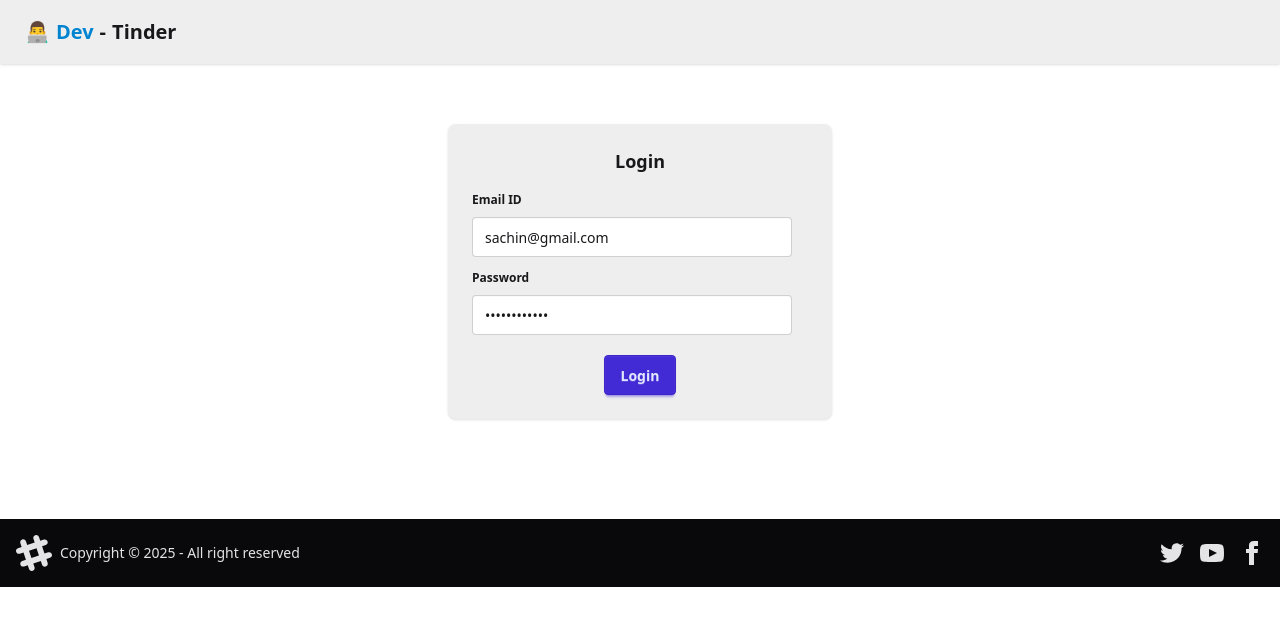
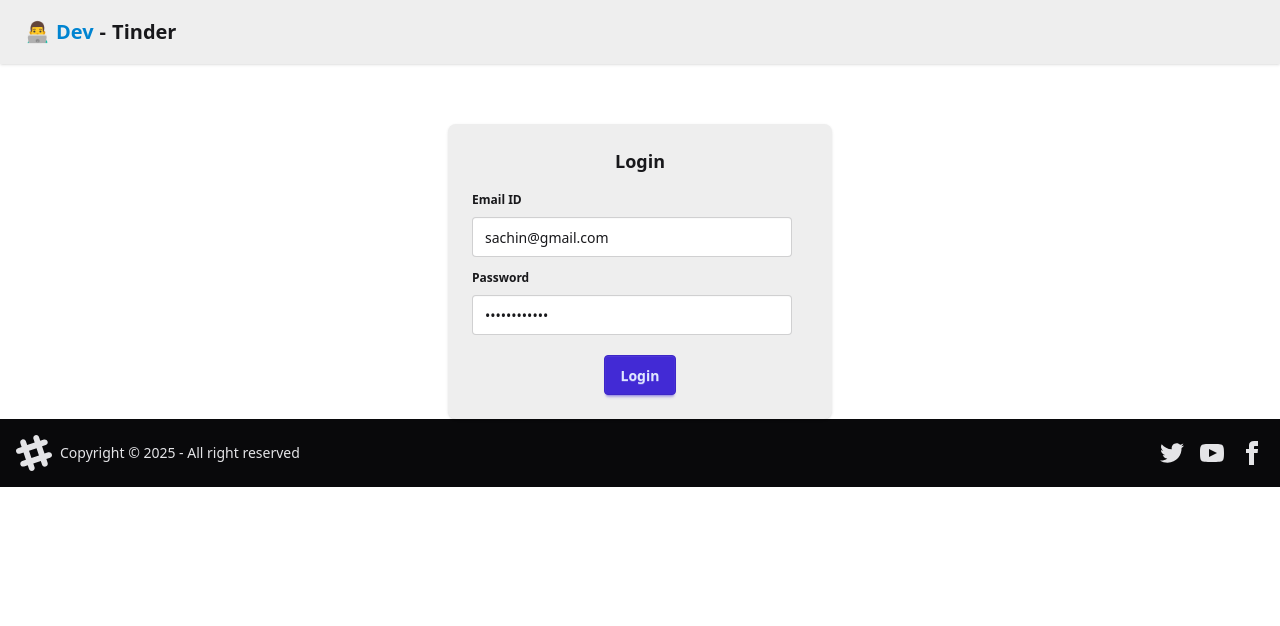
Before and after one commit to ShivamThakur7667/DevTinder-web, a React (Vite) app: page /login in a window 1280 px wide. Shown: the top 626 px of the page. Built offline with nearby package versions, Linux system fonts and the light colour scheme; no server answers.

Commit message:
Footer & UserCard is updated successfully

```diff
--- a/src/components/Footer.jsx
+++ b/src/components/Footer.jsx
@@ -1,7 +1,7 @@
 const Footer = () => {
   return (
     <>
-      <footer className="footer sm:footer-horizontal bg-neutral text-neutral-content items-center p-4 mt-25 bottom-0">
+      <footer className="footer sm:footer-horizontal bg-neutral text-neutral-content items-center p-4">
         <aside className="grid-flow-col items-center">
           <svg
             width="36"
@@ -14,7 +14,7 @@
           >
             <path d="M22.672 15.226l-2.432.811.841 2.515c.33 1.019-.209 2.127-1.23 2.456-1.15.325-2.148-.321-2.463-1.226l-.84-2.518-5.013 1.677.84 2.517c.391 1.203-.434 2.542-1.831 2.542-.88 0-1.601-.564-1.86-1.314l-.842-2.516-2.431.809c-1.135.328-2.145-.317-2.463-1.229-.329-1.018.211-2.127 1.231-2.456l2.432-.809-1.621-4.823-2.432.808c-1.355.384-2.558-.59-2.558-1.839 0-.817.509-1.582 1.327-1.846l2.433-.809-.842-2.515c-.33-1.02.211-2.129 1.232-2.458 1.02-.329 2.13.209 2.461 1.229l.842 2.515 5.011-1.677-.839-2.517c-.403-1.238.484-2.553 1.843-2.553.819 0 1.585.509 1.85 1.326l.841 2.517 2.431-.81c1.02-.33 2.131.211 2.461 1.229.332 1.018-.21 2.126-1.23 2.456l-2.433.809 1.622 4.823 2.433-.809c1.242-.401 2.557.484 2.557 1.838 0 .819-.51 1.583-1.328 1.847m-8.992-6.428l-5.01 1.675 1.619 4.828 5.011-1.674-1.62-4.829z"></path>
           </svg>
-          <p>Copyright © {new Date().getFullYear()} - All right reserved</p>
+          <p>Copyright © {new Date().getUTCFullYear()} - All right reserved</p>
         </aside>
         <nav className="grid-flow-col gap-4 md:place-self-center md:justify-self-end">
           <a>
--- a/src/components/Login.jsx
+++ b/src/components/Login.jsx
@@ -22,7 +22,7 @@
       dispatch(addUser(res.data.user));
       return navigate("/");
     } catch (error) {
-      setError(error?.response?.data || "Something went wrong");
+      setError(error?.response?.data || "Something went wrong !!");
     }
   };
 
--- a/src/components/NavBar.jsx
+++ b/src/components/NavBar.jsx
@@ -49,7 +49,7 @@
               <li>
                 <Link to="/profile" className="justify-between">
                   Profile
-                  <span className="badge">New</span>
+                  {/* <span className="badge">New</span> */}
                 </Link>
               </li>
               <li>
```
Also changed, not shown: src/components/UserCard.jsx (line endings or trailing spaces).
